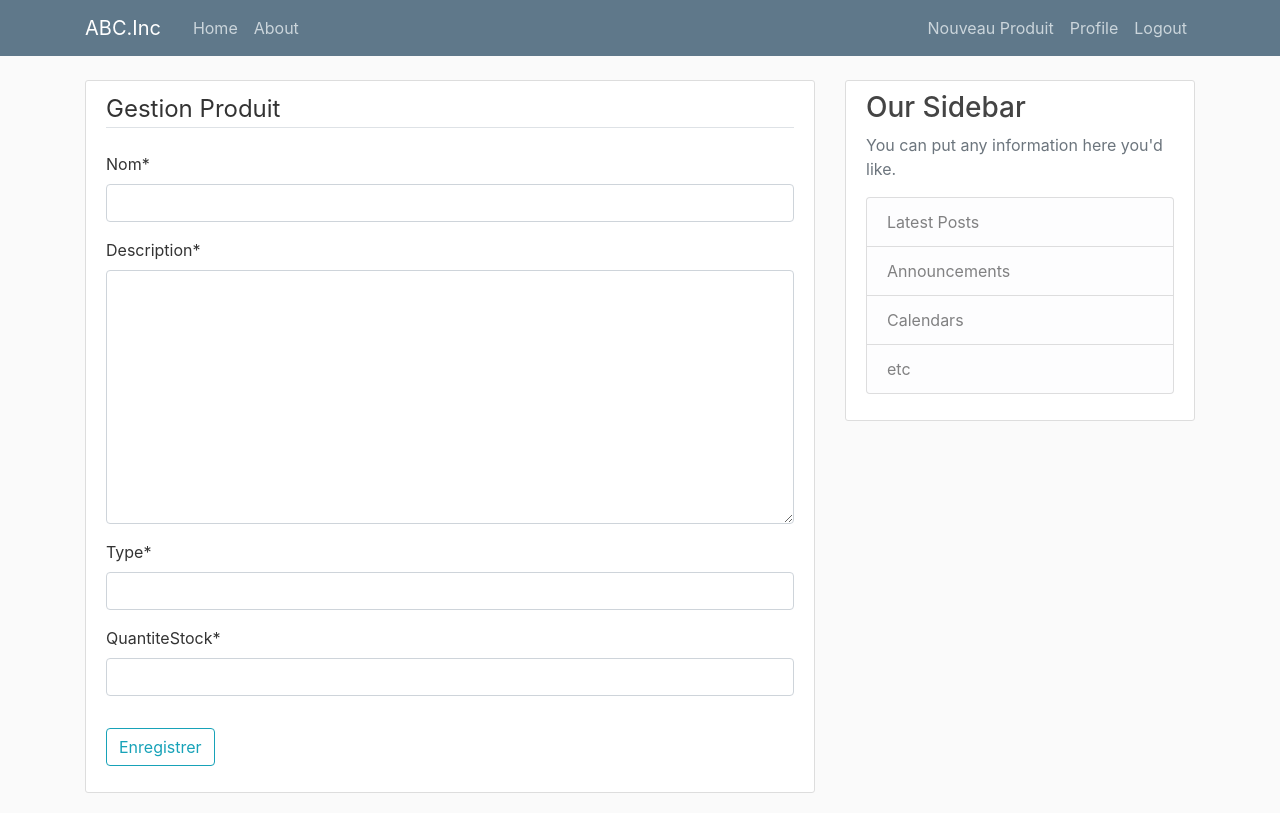
After one commit to SimonJTremblay/projet_inventaire, a Django app: page /produit/new/ in a window 1280 px wide. The commit adds this page. Run offline with Django 3.2, Linux system fonts and the light colour scheme; the visitor is signed in with stand-in values (Sample User, id 1); some libraries are stand-ins or nearby versions.

Commit message:
Added CRUD operations.
Changed from function-based views to class-based views.

```diff
--- a/inventaire/models.py
+++ b/inventaire/models.py
@@ -1,12 +1,17 @@
 from django.db import models
+from django.core.validators import MinValueValidator
+from django.urls import reverse
 
 
 class Produit(models.Model):
     Nom = models.CharField(max_length=100)
     Description = models.TextField()
     Type = models.CharField(max_length=50)
-    QuantiteStock = models.IntegerField()
-    SeuilMinimum = models.IntegerField()
+    QuantiteStock = models.IntegerField(validators=[MinValueValidator(0)])
+    SeuilMinimum = models.IntegerField(default=0)
 
     def __str__(self):
         return self.Nom
+
+    def get_absolute_url(self):
+        return reverse('produit-detail', kwargs={'pk': self.pk})
--- a/inventaire/templates/inventaire/base.html
+++ b/inventaire/templates/inventaire/base.html
@@ -20,7 +20,7 @@
     <header class="site-header">
         <nav class="navbar navbar-expand-md navbar-dark bg-steel fixed-top">
           <div class="container">
-            <a class="navbar-brand mr-4" href="{% url 'inventaire-home' %}">Django Blog</a>
+            <a class="navbar-brand mr-4" href="{% url 'inventaire-home' %}">ABC.Inc</a>
             <button class="navbar-toggler" type="button" data-toggle="collapse" data-target="#navbarToggle" aria-controls="navbarToggle" aria-expanded="false" aria-label="Toggle navigation">
             <span class="navbar-toggler-icon"></span>
             </button>
@@ -32,6 +32,7 @@
               <!-- Navbar Right Side -->
               <div class="navbar-nav">
                 {% if user.is_authenticated %}
+                  <a class="nav-item nav-link" href="{% url 'produit-create' %}">Nouveau Produit</a>
                   <a class="nav-item nav-link" href="{% url 'profile' %}">Profile</a>
                   <a class="nav-item nav-link" href="{% url 'logout' %}">Logout</a>
                 {% else %}
--- a/inventaire/templates/inventaire/home.html
+++ b/inventaire/templates/inventaire/home.html
@@ -4,10 +4,10 @@
     <article class="media content-section">
         <div class="media-body">
           <div class="article-metadata">
-            <a class="mr-2" href="#">{{ produit.Nom }}</a>
+            <a class="mr-2" href="{% url 'produit-detail' produit.id %}">{{ produit.Nom }}</a>
             <small class="text-muted">{{ produit.Description }}</small>
           </div>
-          <h2><a class="article-title" href="#">{{ produit.QuantiteStock }}</a></h2>
+          <h2><a class="article-title" href="#">En stock: {{ produit.QuantiteStock }}</a></h2>
         </div>
       </article>
     {%  endfor %}
--- /dev/null
+++ b/inventaire/templates/inventaire/produit_form.html
@@ -0,0 +1,16 @@
+{% extends "inventaire/base.html" %}
+{% load crispy_forms_tags %}
+{% block content %}
+    <div class="content-section">
+        <form method="POST">
+            {% csrf_token %}
+            <fieldset class="form-group">
+                <legend class="border-bottom mb-4">Gestion Produit</legend>
+                {{ form|crispy }}
+            </fieldset>
+            <div class="form-group">
+                <button class="btn btn-outline-info" type="submit">Enregistrer</button>
+            </div>
+        </form>
+    </div>
+{% endblock content %}
--- a/inventaire/urls.py
+++ b/inventaire/urls.py
@@ -1,7 +1,18 @@
 from django.urls import path
+from .views import (
+    ProduitListView,
+    ProduitDetailView,
+    ProduitCreateView,
+    ProduitUpdateView,
+    ProduitDeleteView,
+)
 from . import views
 
 urlpatterns = [
-    path('', views.home, name='inventaire-home'),
+    path('', ProduitListView.as_view(), name='inventaire-home'),
+    path('produit/<int:pk>/', ProduitDetailView.as_view(), name='produit-detail'),
+    path('produit/new/', ProduitCreateView.as_view(), name='produit-create'),
+    path('produit/<int:pk>/update/', ProduitUpdateView.as_view(), name='produit-update'),
+    path('produit/<int:pk>/delete/', ProduitDeleteView.as_view(), name='produit-delete'),
     path('about/', views.about, name='inventaire-about'),
 ]
--- a/inventaire/views.py
+++ b/inventaire/views.py
@@ -1,4 +1,12 @@
 from django.shortcuts import render
+from django.contrib.auth.mixins import LoginRequiredMixin
+from django.views.generic import (
+    ListView,
+    DetailView,
+    CreateView,
+    UpdateView,
+    DeleteView,
+)
 from .models import Produit
 
 
@@ -9,5 +17,30 @@ def home(request):
     }
     return render(request, 'inventaire/home.html', context)
 
+class ProduitListView(ListView):
+    model = Produit
+    context_object_name = 'produits'
+    ordering = ['Nom']
+    # class-based view, by default, are looking in this path
+    # <app>/<model>_<viewtype>.hmtl
+    template_name = 'inventaire/home.html'
+
+class ProduitDetailView(LoginRequiredMixin, DetailView):
+    model = Produit
+    # <app>/<model>_<viewtype>.hmtl
+    # inventaire/produit_detail.html
+
+class ProduitCreateView(LoginRequiredMixin, CreateView):
+    model = Produit
+    fields = ['Nom', 'Description', 'Type', 'QuantiteStock']
+
+class ProduitUpdateView(LoginRequiredMixin, UpdateView):
+    model = Produit
+    fields = ['Nom', 'Description', 'Type', 'QuantiteStock', 'SeuilMinimum']
+
+class ProduitDeleteView(LoginRequiredMixin, DeleteView):
+    model = Produit
+    success_url = '/'
+
 def about(request):
     return render(request, 'inventaire/about.html', {'title': 'About'})
```
Also changed, not shown: inventaire/templates/inventaire/produit_confirm_delete.html (added, +16 -0 lines), inventaire/templates/inventaire/produit_detail.html (added, +21 -0 lines).
